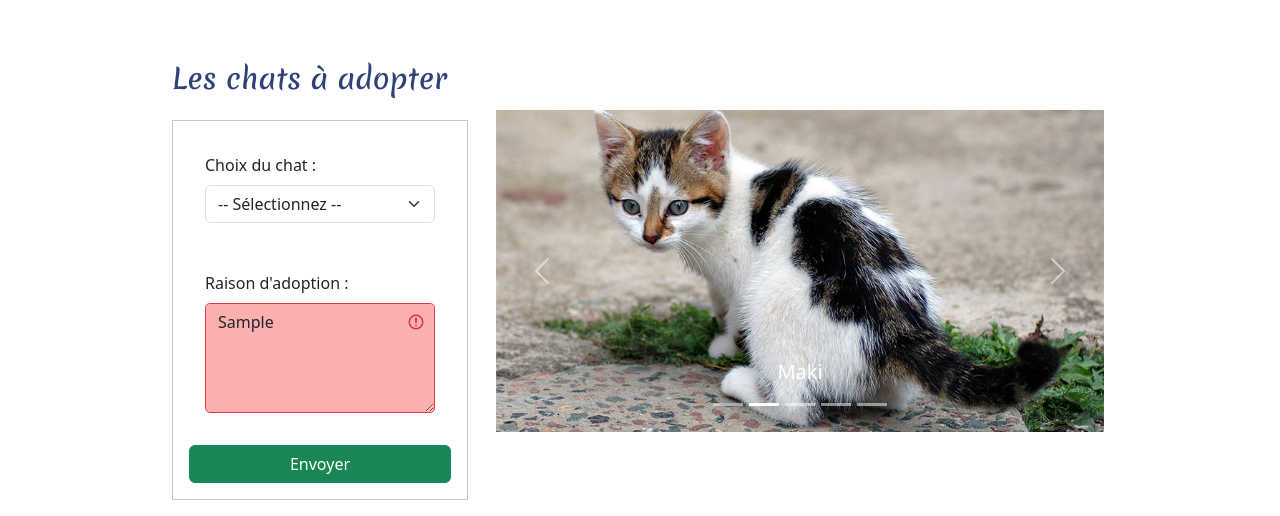
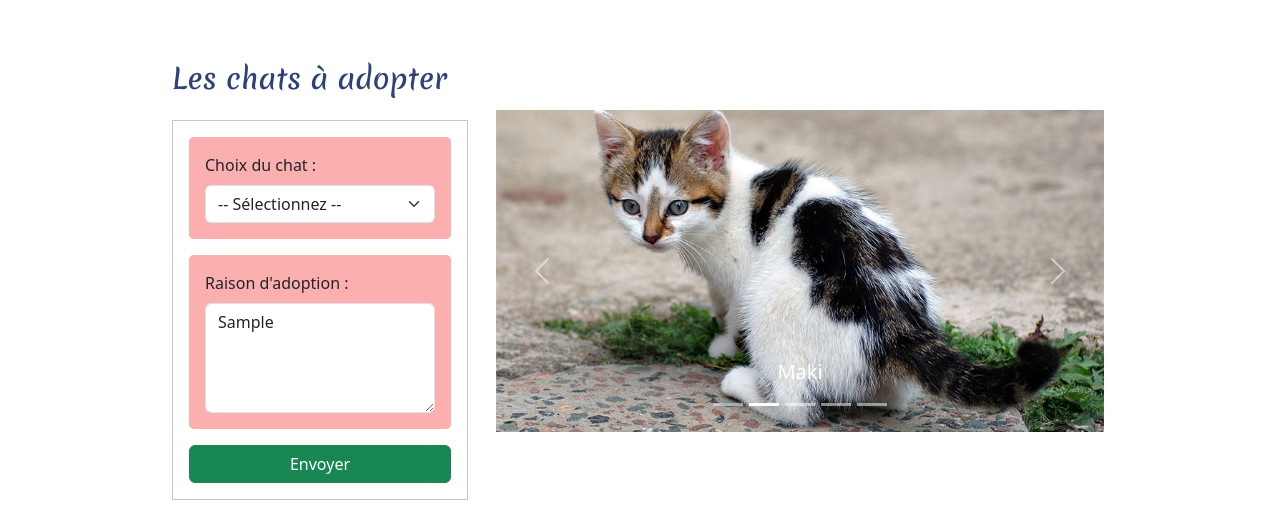
Before and after one commit to Hawa2109/Maquette_Chat, a plain HTML site: page index.html in a window 1280 px wide. Both pictures are taken after typing "Sample" into the empty fields and a click on the button "Envoyer". Shown: the part 284-800 px from the top of the page. Drawn offline with nearby package versions, Linux system fonts and the light colour scheme.

Commit message:
finalisation sur le formulaire

```diff
--- a/CSS/style.css
+++ b/CSS/style.css
@@ -32,14 +32,31 @@
   margin-top: 15px;
 }
 
-.is-invalid {
+.in-valid {
   background-color: #f9616180;
+  /* padding: 0.75rem 1.5rem; */
+  border-radius: 0.3rem;
+}
+.valid {
+  background-color: #6c974680;
   /* padding: 0.75rem 1.5rem; */
   border-radius: 0.3rem;
 }
 .carousel-item {
   width: 100%;
 }
+/* .carousel-indicators button {
+  width: 12px;
+  height: 12px;
+  border-radius: 50%;
+  background-color: gray;
+  border: none;
+  margin: 5px;
+  transition: background-color 0.3s ease;
+}
+.carousel-indicators .active {
+  background-color: #fff;
+} */
 /* .Deuxieme-section{
 
 } */
--- a/SCRIPT/script.js
+++ b/SCRIPT/script.js
@@ -4,19 +4,37 @@ let choixChat = document.getElementById("choixChat");
 let adoptionRaison = document.getElementById("adoptionRaison");
 let messageValidation = document.getElementById("messageValidation");
 let messageErreur = document.getElementById("MessageErreur");
-
+let divArrea = document.querySelector(".div-arrea");
+let divInput = document.querySelector(".div-input");
 // Écouter l'événement de soumission du formulaire
 form.addEventListener("submit", (event) => {
   event.preventDefault();
-
   // Vérifier les conditions
   if (adoptionRaison.value.length >= 10 && choixChat.value !== "") {
-    messageErreur.style.display = "none";
     messageValidation.style.display = "block";
     form.style.display = "none";
   } else {
     // Afficher un message d'erreur personnalisé dans le textarea
-    adoptionRaison.classList.add("is-invalid");
-    adoptionRaison.setCustomValidity("Veuillez saisir au moins 10 caractères.");
+    divArrea.classList.add("in-valid");
+    divInput.classList.add("in-valid");
+    adoptionRaison.placeholder = "Veuillez saisir au moins 10 caractères.";
   }
 });
+
+// Validation sur le choix du chat
+choixChat.addEventListener("change", () => {
+  if (choixChat.value === "") {
+    divInput.classList.add("in-valid");
+  } else {
+    divInput.classList.add("valid"); // Ajouter une classe CSS pour indiquer que le champ est valide
+  }
+});
+
+// Validation sur la raison de l'adoption
+adoptionRaison.addEventListener("input", () => {
+  if (adoptionRaison.value.length >= 10) {
+    divArrea.classList.add("valid"); // Ajouter une classe CSS pour indiquer que le champ est valide
+  } else {
+    divArrea.classList.add("in-valid");
+  }
+});
--- a/index.html
+++ b/index.html
@@ -32,7 +32,7 @@
         <div class="section-form col-md-4">
           <h3 class="titre-form py-3">Les chats à adopter</h3>
           <form id="adoptionForm" class="border border-secondary-subtle p-3">
-            <div class="mb-3 p-3">
+            <div class="div-input mb-3 p-3">
               <label for="choixChat" class="form-label">Choix du chat :</label>
               <select id="choixChat" class="form-select">
                 <option value="" selected>-- Sélectionnez --</option>
@@ -43,7 +43,7 @@
                 <option value="Onigri">Onigri</option>
               </select>
             </div>
-            <div class="mb-3 bg-div p-3">
+            <div class="div-arrea mb-3 bg-div p-3">
               <label for="adoptionRaison" class="form-label"
                 >Raison d'adoption :</label
               >
@@ -53,9 +53,9 @@
                 rows="4"
                 placeholder="Saisissez ici les raisons..."
               ></textarea>
-              <small class="message-erreur" id="MessageErreur"
+              <!-- <small class="message-erreur" id="MessageErreur"
                 >La raison doit contenir au moins 10 caractéres.</small
-              >
+              > -->
             </div>
             <button type="submit" class="btn btn-success w-100">Envoyer</button>
           </form>
```
